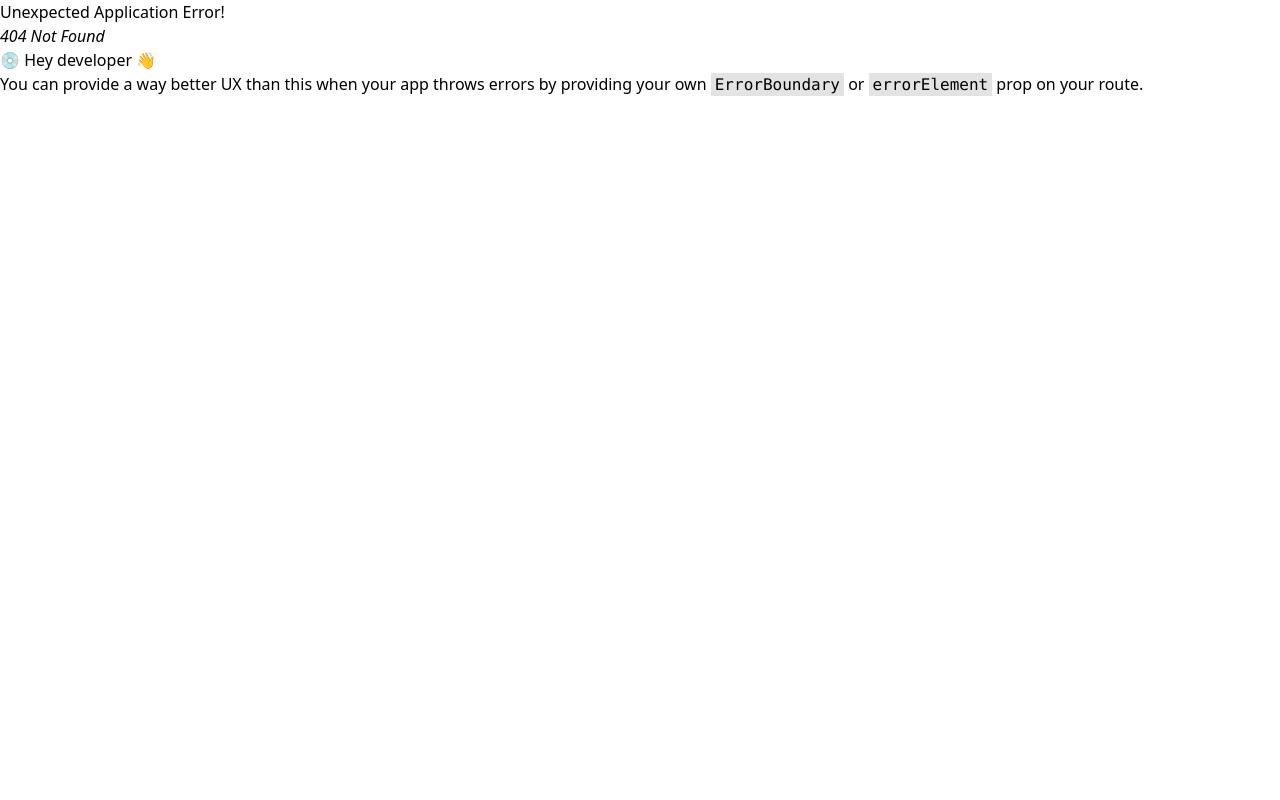
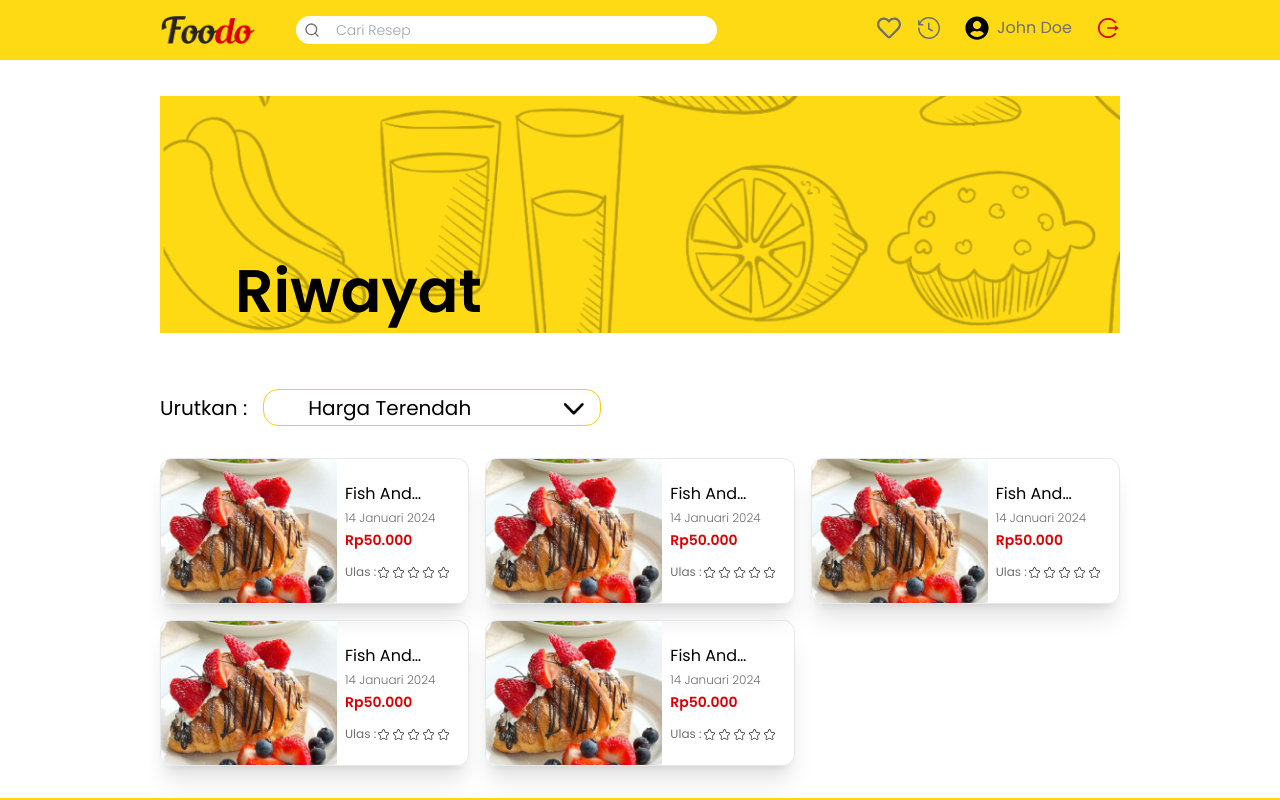
Before and after one commit to IbrhmSptra/React-FrontEnd, a React (Vite) app: page /riwayatpage in a window 1280 px wide. Before the commit this address had no page. Shown: the top 800 px of the page. Built offline with nearby package versions, Linux system fonts and the light colour scheme.

Commit message:
feat : Card Riwayat and Riwayat Page

```diff
--- a/src/components/Banner.jsx
+++ b/src/components/Banner.jsx
@@ -1,11 +1,11 @@
 import banner from "../assets/img/Banner/Background-2.webp";
 
-const Banner = () => {
+const Banner = ({ title }) => {
   return (
     <div className="relative">
       <img className="w-full h-full bg-primary" src={banner} />
       <div className="absolute text-black text-4xl md:text-5xl lg:text-6xl font-semibold font-['Poppins'] left-[40px] md:left-[70px] lg:left-[75px] lg:top-[165px] md:top-[95px] top-[32px]">
-        Favorite
+        {title}
       </div>
     </div>
   );
--- /dev/null
+++ b/src/components/CardRiwayat.jsx
@@ -0,0 +1,32 @@
+import { CiStar } from "react-icons/ci";
+import placeholder from "../assets/img/crroisant.jpg";
+
+const CardRiwayat = () => {
+  return (
+    <div className="flex border shadow-xl rounded-xl overflow-hidden">
+      <img
+        className="w-1/2 min-w-44 max-h-36 object-cover"
+        src={placeholder}
+        alt="img-thumbnail"
+      />
+      <div className="py-4 px-2 flex flex-col justify-around">
+        <div className="space-y-1">
+          <h1 className="line-clamp-1">Fish And Chips</h1>
+          <p className="text-xs text-grayText font-light">14 Januari 2024</p>
+          <p className="font-semibold text-tertiary text-sm">Rp50.000</p>
+        </div>
+
+        <div className="flex items-center">
+          <p className="text-xs text-grayText">Ulas :</p>
+          <CiStar size={15} />
+          <CiStar size={15} />
+          <CiStar size={15} />
+          <CiStar size={15} />
+          <CiStar size={15} />
+        </div>
+      </div>
+    </div>
+  );
+};
+
+export default CardRiwayat;
--- a/src/layouts/Navbar.jsx
+++ b/src/layouts/Navbar.jsx
@@ -22,7 +22,7 @@ const Navbar = forwardRef((props, ref) => {
           <Link to="/favoritepage">
             <Bookmark />
           </Link>
-          <Link to="/History">
+          <Link to="/riwayatpage">
             <History />
           </Link>
         </div>
--- a/src/layouts/Sidebar.jsx
+++ b/src/layouts/Sidebar.jsx
@@ -25,7 +25,7 @@ const Sidebar = () => {
               <p className="text-sm text-headline">Favorit</p>
             </div>
           </Link>
-          <Link to="/History">
+          <Link to="/riwayatpage">
             <div className="px-4 py-2 border border-white flex items-center justify-evenly gap-2 rounded-lg">
               <History />
               <p className="text-sm text-headline">Riwayat</p>
--- a/src/pages/FavoritePage.jsx
+++ b/src/pages/FavoritePage.jsx
@@ -12,7 +12,7 @@ const FavoritePage = () => {
       <Navbar ref={favoriteSearch} />
       <Sidebar style={{ zIndex: 1000 }} />
       <main className="pb-8 pt-24 px-4 sm:px-8 md:px-12 xl:px-40">
-        <Banner />
+        <Banner title="Favorite" />
         <Filter
           filter={[
             "Harga Terendah",
--- /dev/null
+++ b/src/pages/RiwayatPage.jsx
@@ -0,0 +1,33 @@
+import Footer from "../layouts/Footer";
+import Navbar from "../layouts/Navbar";
+import Sidebar from "../layouts/Sidebar";
+import Filter from "../components/Filter";
+import Banner from "../components/Banner";
+import { useRef } from "react";
+import CardRiwayat from "../components/CardRiwayat";
+
+const RiwayatPage = () => {
+  const riwayatSearch = useRef(null);
+  return (
+    <div className="font-poppins">
+      <Navbar ref={riwayatSearch} />
+      <Sidebar style={{ zIndex: 1000 }} />
+      <main className="pb-8 pt-24 px-4 sm:px-8 md:px-12 xl:px-40">
+        <Banner title="Riwayat" />
+        <Filter
+          filter={["Harga Terendah", "Harga Tertinggi", "Terbaru", "Terlama"]}
+        />
+        <div className="space-y-4 mt-8 md:space-y-0 md:grid md:grid-cols-2 md:gap-2 lg:grid-cols-3 lg:gap-4">
+          <CardRiwayat />
+          <CardRiwayat />
+          <CardRiwayat />
+          <CardRiwayat />
+          <CardRiwayat />
+        </div>
+      </main>
+      <Footer />
+    </div>
+  );
+};
+
+export default RiwayatPage;
```
Also changed, not shown: src/main.jsx (+7 -2 lines), src/assets/img/crroisant.jpg (added).
